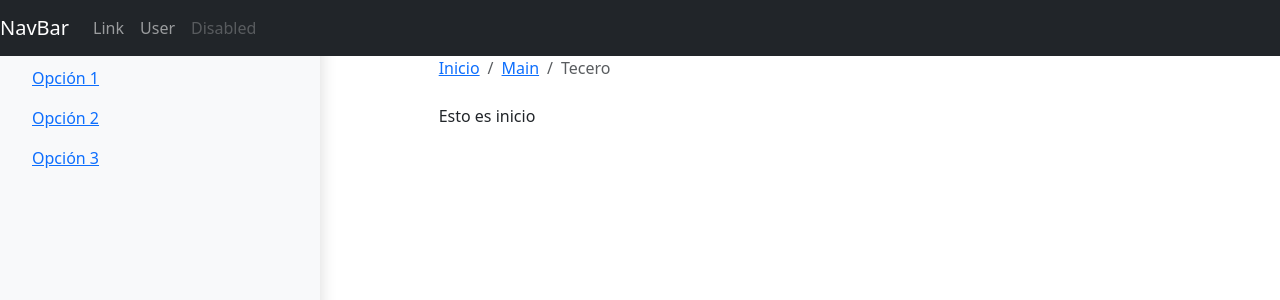
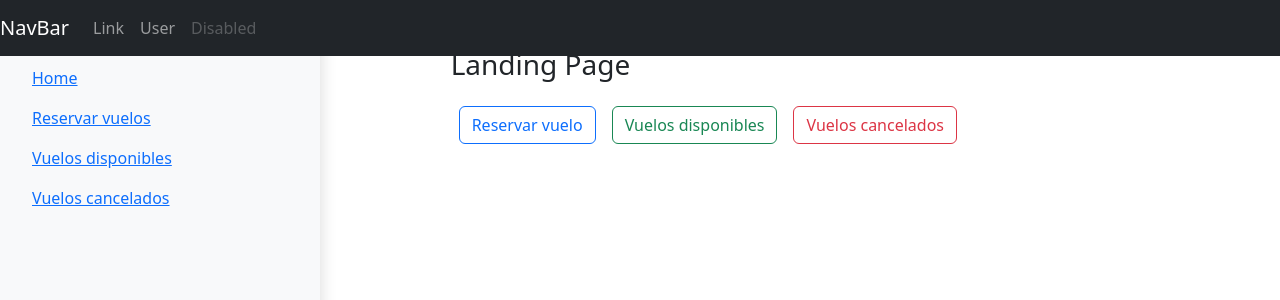
Before and after one commit to Richard270/TravelProject1, a Vue app: page /#/inicio in a window 1280 px wide. Shown: the top 300 px of the page. Built offline with nearby package versions, Linux system fonts and the light colour scheme.

Commit message:
Se añadieron navegaciones mediante botones con funcion router.

```diff
--- a/src/App.vue
+++ b/src/App.vue
@@ -27,13 +27,16 @@
               <nav class="mb-3">
                 <b-nav vertical>
                     <b-nav-item>
-                      <b-link :to="{ name: 'inicio' }">Opción 1</b-link>
+                      <b-link :to="{ name: 'inicio' }">Home</b-link>
                     </b-nav-item>
                     <b-nav-item>
-                      <b-link :to="{ name: 'main' }">Opción 2</b-link>
+                      <b-link :to="{ name: 'reservar' }">Reservar vuelos</b-link>
                     </b-nav-item>
                     <b-nav-item>
-                      <b-link :to="{ name: 'tercero' }">Opción 3</b-link>
+                      <b-link :to="{ name: 'tercero' }">Vuelos disponibles</b-link>
+                    </b-nav-item>
+                    <b-nav-item>
+                      <b-link :to="{ name: 'reservar' }">Vuelos cancelados</b-link>
                     </b-nav-item>
                 </b-nav>
               </nav>
--- a/src/components/Inicio.vue
+++ b/src/components/Inicio.vue
@@ -1,10 +1,19 @@
 <template>
-  <div class="py-5">
-    <div class="py-2">
-      <b-breadcrumb :items="items"></b-breadcrumb>
-    </div>
-    <p>Esto es inicio</p>
-  </div>
+  <b-container fluid>
+    <b-row>
+      <div class="">
+      </div>
+      <div class="my-5">
+        <h3>Landing Page</h3>
+        <div class="my-4">
+          <b-button class="mx-2" variant="outline-primary" @click="nextPage">Reservar vuelo</b-button>
+          <b-button class="mx-2" variant="outline-success">Vuelos disponibles</b-button>
+          <b-button class="mx-2" variant="outline-danger">Vuelos cancelados</b-button>
+        </div>
+      </div>
+    </b-row>
+
+  </b-container>
 </template>
 
 <script>
@@ -13,24 +22,30 @@ export default {
     return {
       items: [
         {
-          text: "Inicio",
-          href: "",
-          to: "Inicio"
+          text: 'Inicio',
+          href: '',
+          to: 'Inicio'
         },
         {
-          text: "Main",
-          href: "",
-          to: "Main"
+          text: 'Reservar',
+          href: '#',
+          to: 'Reservar'
+
         },
         {
-          text: "Tecero",
-          href: "",
-          to: "Tercero"
-        },
+          text: 'Tecero',
+          href: '#',
+          to: 'Tercero'
+
+        }
       ],
-    };
-  },
-};
+      methods: {
+        nextPage() {
+          this.$router.push('tercero');
+        }
+      }
+    }
+  }
+}
 </script>
-
 <style></style>
--- a/src/components/Main.vue
+++ b/src/components/Reservar.vue
@@ -3,7 +3,7 @@
     <div class="py-2">
       <b-breadcrumb :items="items"></b-breadcrumb>
     </div>
-    <p>Esto es main</p>
+    <p>Esto es Reservar</p>
   </div>
 </template>
 
@@ -18,9 +18,9 @@ export default {
           to: 'Inicio'
         },
         {
-          text: 'Main',
+          text: 'Reservar',
           href: '#',
-          to: 'Main'
+          to: 'Reservar'
 
         },
         {
--- a/src/components/Tercero.vue
+++ b/src/components/Tercero.vue
@@ -18,9 +18,9 @@ export default {
           to: 'Inicio'
         },
         {
-          text: 'Main',
+          text: 'Reservar',
           href: '#',
-          to: 'Main'
+          to: 'Reservar'
 
         },
         {
--- a/src/router/index.js
+++ b/src/router/index.js
@@ -21,9 +21,9 @@ const routes=[
                 component: ()=>import('../components/Inicio.vue')
             },
             {
-                path:'/main',
-                name: 'main',
-                component: ()=>import('../components/Main.vue')
+                path:'/reservar',
+                name: 'reservar',
+                component: ()=>import('../components/Reservar.vue')
             },
             {
                 path:'/tercero',
```
